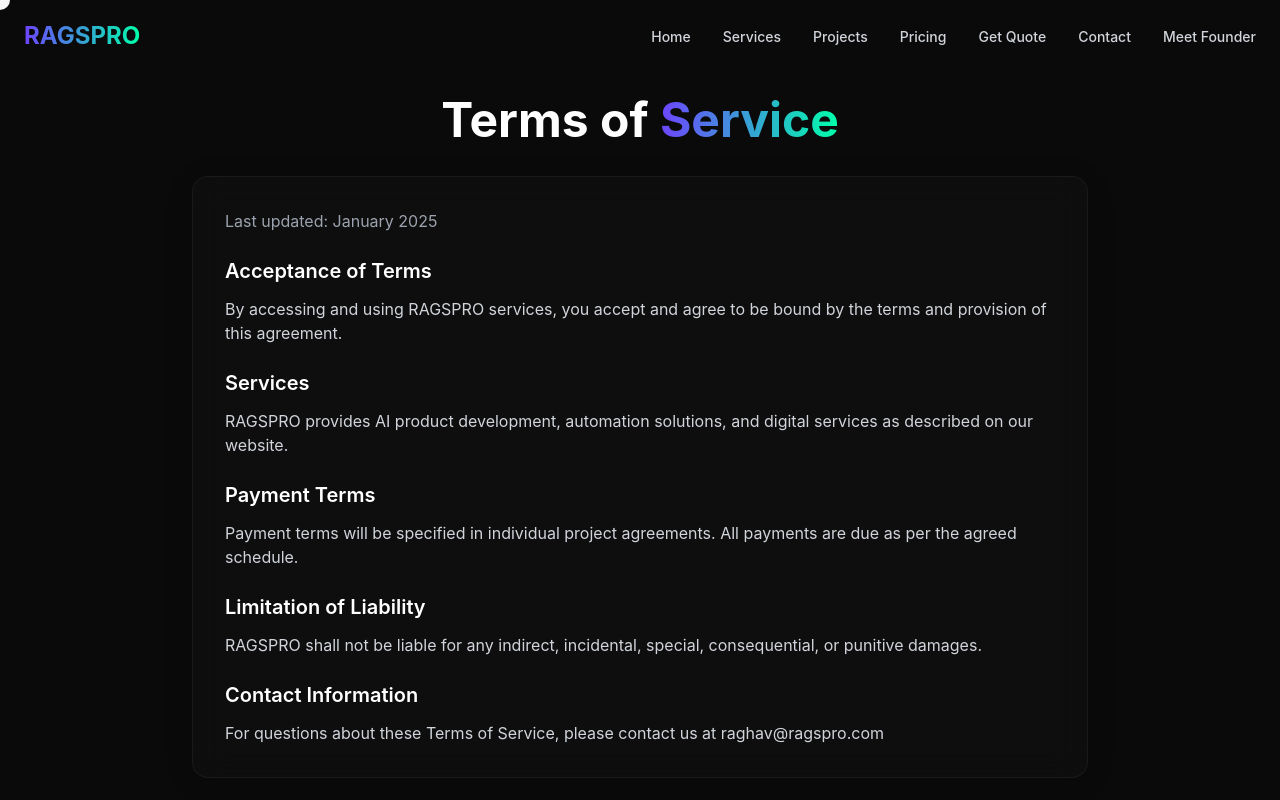
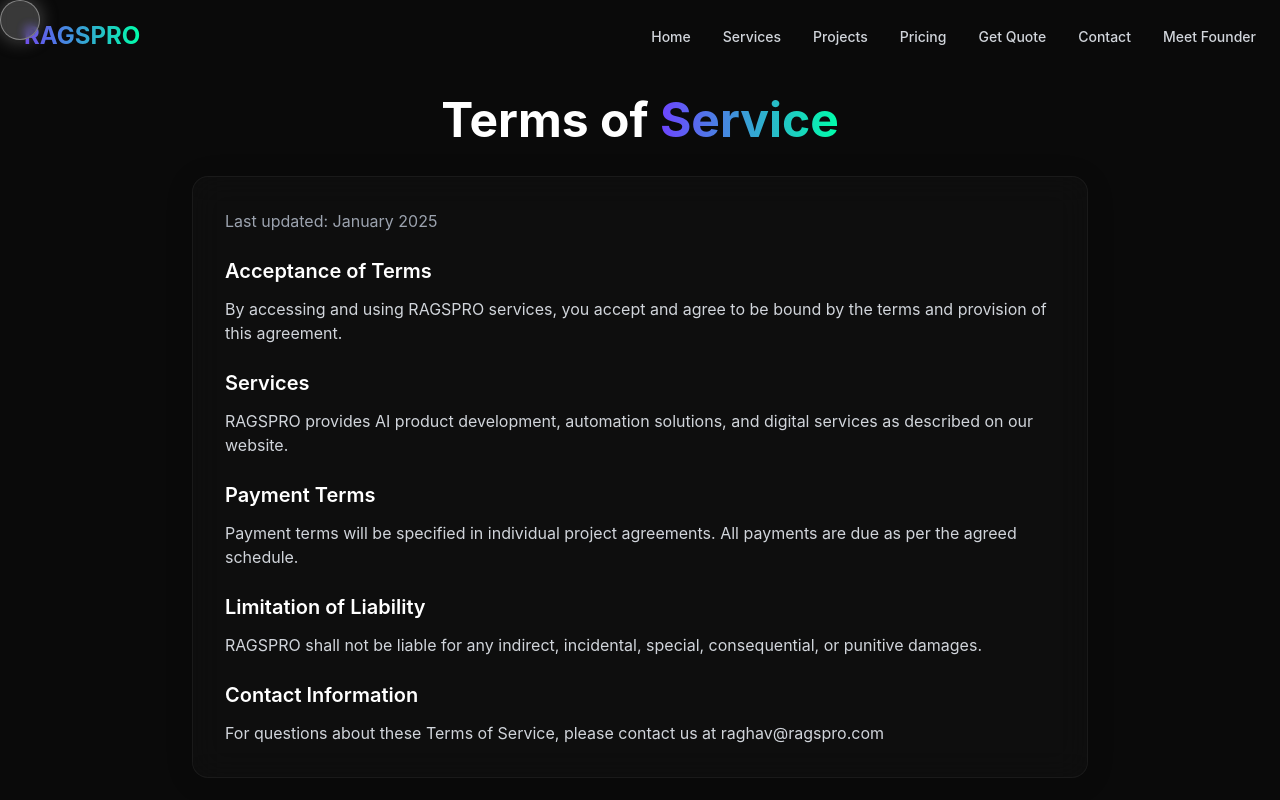
Before and after one commit to raghavshahhh/ragspro-old-website, a Next.js app: page /terms-of-service in a window 1280 px wide. Shown: the top 800 px of the page. Built offline with nearby package versions, Linux system fonts and the light colour scheme.

Commit message:
Add: Enhanced adaptive cursor with variants, glow effects, and magnet behavior

```diff
--- a/src/components/CustomCursor.js
+++ b/src/components/CustomCursor.js
@@ -1,150 +1,153 @@
-import { useEffect, useState } from 'react'
-import { motion } from 'framer-motion'
+import { useState, useEffect } from "react";
+import { motion, useMotionValue, useSpring, useTransform } from "framer-motion";
 
 export default function CustomCursor() {
-  const [mousePosition, setMousePosition] = useState({ x: 0, y: 0 })
-  const [isHovering, setIsHovering] = useState(false)
-  const [cursorType, setCursorType] = useState('default')
+  const [cursorVariant, setCursorVariant] = useState("default");
+  const [cursorSize, setCursorSize] = useState(40);
+
+  const mouseX = useMotionValue(0);
+  const mouseY = useMotionValue(0);
+
+  // Spring configs for smooth movement
+  const springConfig = { damping: 20, stiffness: 300 };
+  const x = useSpring(mouseX, springConfig);
+  const y = useSpring(mouseY, springConfig);
+
+  // Magnet effect with subtle delay
+  const magnetX = useTransform(x, (value) => value);
+  const magnetY = useTransform(y, (value) => value);
 
   useEffect(() => {
-    const updateMousePosition = (e) => {
-      setMousePosition({ x: e.clientX, y: e.clientY })
-    }
+    const moveCursor = (e) => {
+      mouseX.set(e.clientX - cursorSize / 2);
+      mouseY.set(e.clientY - cursorSize / 2);
+    };
 
-    const handleHover = (type) => {
-      setIsHovering(true)
-      setCursorType(type)
-    }
+    // Cursor variants for different elements
+    const handleDefault = () => {
+      setCursorVariant("default");
+      setCursorSize(40);
+    };
 
-    const handleLeave = () => {
-      setIsHovering(false)
-      setCursorType('default')
-    }
+    const handleHover = () => {
+      setCursorVariant("hover");
+      setCursorSize(80);
+    };
 
-    // Global mouse move
-    document.addEventListener('mousemove', updateMousePosition)
+    const handleText = () => {
+      setCursorVariant("text");
+      setCursorSize(60);
+    };
 
-    // Add hover listeners to all interactive elements
-    const updateHoverListeners = () => {
-      // Remove existing listeners first
-      document.querySelectorAll('*').forEach(el => {
-        el.removeEventListener('mouseenter', () => handleHover('hover'))
-        el.removeEventListener('mouseleave', handleLeave)
-      })
+    const handleButton = () => {
+      setCursorVariant("button");
+      setCursorSize(100);
+    };
 
+    const handleDrag = () => {
+      setCursorVariant("drag");
+      setCursorSize(120);
+    };
+
+    // Add event listeners
+    window.addEventListener("mousemove", moveCursor);
+
+    // Function to add hover listeners
+    const addHoverListeners = () => {
       // Links
-      document.querySelectorAll('a').forEach(el => {
-        el.addEventListener('mouseenter', () => handleHover('link'))
-        el.addEventListener('mouseleave', handleLeave)
-      })
+      document.querySelectorAll("a").forEach((el) => {
+        el.addEventListener("mouseenter", handleHover);
+        el.addEventListener("mouseleave", handleDefault);
+      });
 
       // Buttons
-      document.querySelectorAll('button, [role="button"]').forEach(el => {
-        el.addEventListener('mouseenter', () => handleHover('button'))
-        el.addEventListener('mouseleave', handleLeave)
-      })
-
-      // Text inputs
-      document.querySelectorAll('input[type="text"], input[type="email"], textarea').forEach(el => {
-        el.addEventListener('mouseenter', () => handleHover('text'))
-        el.addEventListener('mouseleave', handleLeave)
-      })
+      document.querySelectorAll("button, [role='button']").forEach((el) => {
+        el.addEventListener("mouseenter", handleButton);
+        el.addEventListener("mouseleave", handleDefault);
+      });
 
       // Text elements
-      document.querySelectorAll('p, h1, h2, h3, h4, h5, h6, span').forEach(el => {
-        el.addEventListener('mouseenter', () => handleHover('text'))
-        el.addEventListener('mouseleave', handleLeave)
-      })
-    }
+      document.querySelectorAll("p, h1, h2, h3, h4, h5, h6, span").forEach((el) => {
+        el.addEventListener("mouseenter", handleText);
+        el.addEventListener("mouseleave", handleDefault);
+      });
 
-    // Initial setup
-    updateHoverListeners()
+      // Input fields
+      document.querySelectorAll("input, textarea").forEach((el) => {
+        el.addEventListener("mouseenter", handleText);
+        el.addEventListener("mouseleave", handleDefault);
+      });
 
-    // Update on DOM changes
-    const observer = new MutationObserver(updateHoverListeners)
-    observer.observe(document.body, {
-      childList: true,
-      subtree: true
-    })
+      // Draggable elements
+      document.querySelectorAll("[draggable='true'], .draggable").forEach((el) => {
+        el.addEventListener("mouseenter", handleDrag);
+        el.addEventListener("mouseleave", handleDefault);
+      });
+    };
 
-    // Update on page navigation
-    const handleNavigation = () => {
-      setTimeout(updateHoverListeners, 100)
-    }
+    addHoverListeners();
 
-    window.addEventListener('popstate', handleNavigation)
-    window.addEventListener('pushstate', handleNavigation)
+    // Re-add listeners when DOM changes
+    const observer = new MutationObserver(addHoverListeners);
+    observer.observe(document.body, { childList: true, subtree: true });
 
     return () => {
-      document.removeEventListener('mousemove', updateMousePosition)
-      window.removeEventListener('popstate', handleNavigation)
-      window.removeEventListener('pushstate', handleNavigation)
-      observer.disconnect()
+      window.removeEventListener("mousemove", moveCursor);
+      observer.disconnect();
+    };
+  }, [cursorSize, mouseX, mouseY]);
+
+  // Cursor variants with different styles
+  const variants = {
+    default: {
+      backgroundColor: "rgba(255, 255, 255, 0.2)",
+      border: "1px solid rgba(255, 255, 255, 0.4)",
+      boxShadow: "0 0 20px rgba(255, 255, 255, 0.3)",
+    },
+    hover: {
+      backgroundColor: "rgba(110, 68, 255, 0.3)",
+      border: "2px solid rgba(110, 68, 255, 0.6)",
+      boxShadow: "0 0 30px rgba(110, 68, 255, 0.5)",
+    },
+    text: {
+      backgroundColor: "rgba(255, 255, 255, 0.1)",
+      border: "1px solid rgba(255, 255, 255, 0.6)",
+      boxShadow: "0 0 25px rgba(255, 255, 255, 0.4)",
+    },
+    button: {
+      backgroundColor: "rgba(110, 68, 255, 0.4)",
+      border: "3px solid rgba(110, 68, 255, 0.8)",
+      boxShadow: "0 0 40px rgba(110, 68, 255, 0.6)",
+    },
+    drag: {
+      backgroundColor: "rgba(255, 100, 100, 0.3)",
+      border: "2px solid rgba(255, 100, 100, 0.7)",
+      boxShadow: "0 0 50px rgba(255, 100, 100, 0.5)",
     }
-  }, [])
+  };
 
-  // Don't show on mobile
+  // Hide on mobile
   if (typeof window !== 'undefined' && window.innerWidth < 768) {
-    return null
-  }
-
-  const getCursorStyle = () => {
-    switch (cursorType) {
-      case 'link':
-        return {
-          width: 48,
-          height: 48,
-          backgroundColor: 'rgba(110, 68, 255, 0.2)',
-          border: '2px solid rgb(110, 68, 255)',
-          borderRadius: '50%'
-        }
-      case 'button':
-        return {
-          width: 40,
-          height: 40,
-          backgroundColor: 'rgba(110, 68, 255, 0.3)',
-          border: '2px solid rgb(110, 68, 255)',
-          borderRadius: '50%'
-        }
-      case 'text':
-        return {
-          width: 2,
-          height: 20,
-          backgroundColor: 'white',
-          borderRadius: '1px'
-        }
-      default:
-        return {
-          width: 20,
-          height: 20,
-          backgroundColor: 'white',
-          borderRadius: '50%',
-          mixBlendMode: 'difference'
-        }
-    }
+    return null;
   }
 
   return (
     <motion.div
-      className="fixed pointer-events-none z-[99999]"
-      animate={{
-        x: mousePosition.x - (getCursorStyle().width / 2),
-        y: mousePosition.y - (getCursorStyle().height / 2),
-        ...getCursorStyle()
+      className="fixed top-0 left-0 pointer-events-none z-[9999] rounded-full backdrop-blur-sm"
+      style={{
+        width: cursorSize,
+        height: cursorSize,
+        x: magnetX,
+        y: magnetY,
+        mixBlendMode: "difference",
       }}
+      animate={variants[cursorVariant]}
       transition={{
         type: "spring",
-        damping: 30,
-        stiffness: 600,
-        mass: 0.5
-      }}
-      style={{
-        position: 'fixed',
-        top: 0,
-        left: 0,
-        pointerEvents: 'none',
-        zIndex: 99999
+        damping: 25,
+        stiffness: 400,
+        mass: 0.5,
       }}
     />
-  )
+  );
 }
--- a/src/styles/globals.css
+++ b/src/styles/globals.css
@@ -50,9 +50,14 @@
   will-change: scroll-position;
 }
 
-/* Hide default cursor on desktop only */
+/* Hide default cursor completely */
 @media (min-width: 768px) {
-  * {
+  body, * {
+    cursor: none !important;
+  }
+
+  /* Ensure cursor is hidden on all interactive elements */
+  a, button, input, textarea, select, [role="button"], [onclick], [tabindex] {
     cursor: none !important;
   }
 }
```
